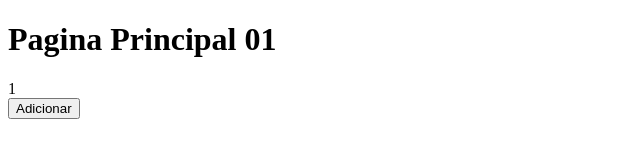
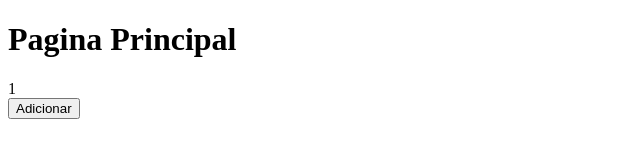
Before and after one commit to devitin/MHInfostore, a Next.js app: page / in a window 1280 px wide. Shown: the top 160 px of the page, without its empty margins (0-640 px from the left). Built offline with nearby package versions, Linux system fonts and the light colour scheme.

Commit message:
Pagina Principal

```diff
--- a/pages/index.js
+++ b/pages/index.js
@@ -3,7 +3,7 @@ import { useState } from 'react';
 function home(){
     return (
         <div>
-            <h1>Pagina Principal 01</h1>
+            <h1>Pagina Principal</h1>
             <Contador />
         </div>
     )
```
